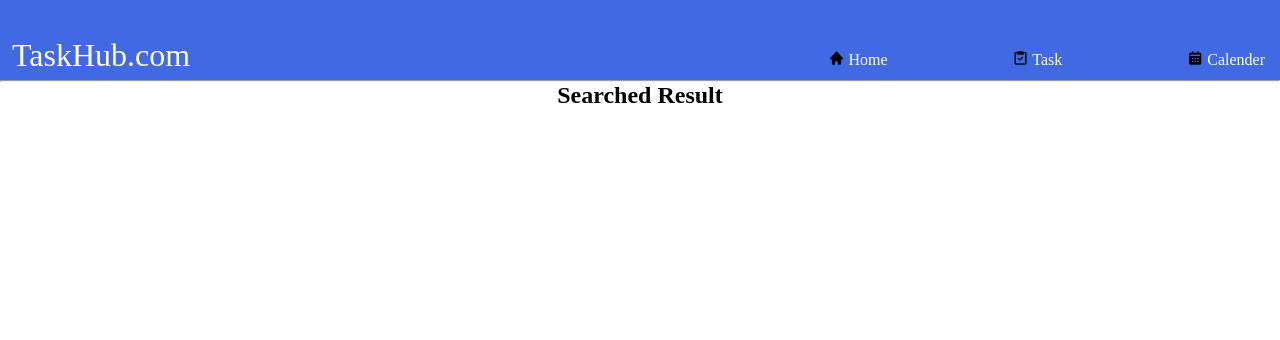
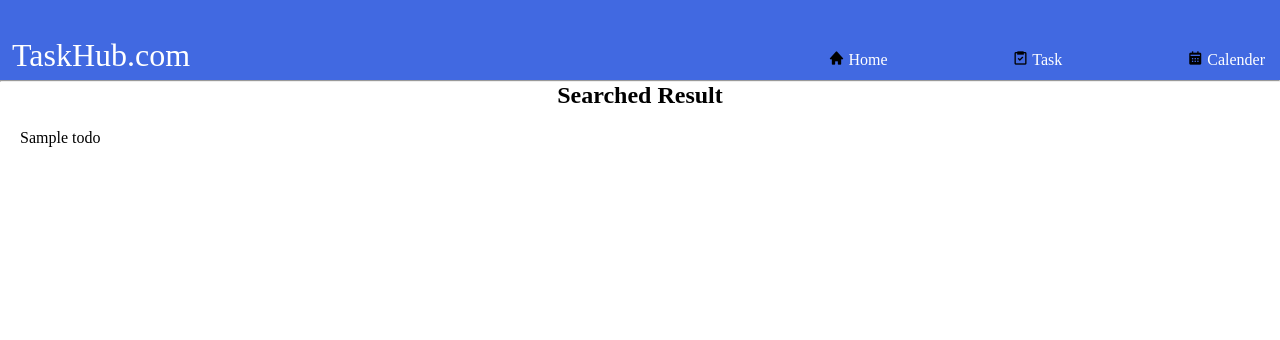
Before and after one commit to Stephen842/Todo_WebApp, a Django app: template todo/todo_app/todo/templates/todo/search_results.html in a window 1280 px wide. Shown: the top 340 px of the page. Run offline with Django 4.2, Linux system fonts and the light colour scheme; tables that the repository leaves empty hold one stand-in row (values such as "Sample post"); the template is opened without the code that fills it: values that come from a table or form of the project are taken from there, most other values are stand-ins (such as "Sample title", 1, 10 or a date in 2020).

Commit message:
still working but this time with positive outcome

```diff
--- a/todo/todo_app/todo/static/style2.css
+++ b/todo/todo_app/todo/static/style2.css
@@ -179,3 +179,19 @@
 	padding: 3px;
 	color: #fff
 }
+
+/*
+ * This part of code is use to style the search_results.html templates
+ */
+.searches a{
+	color: #000;
+	cursor: pointer;
+	text-decoration: none;
+}
+.searches a:hover{
+	color: #4169E1;
+}
+.searched_display{
+	padding: 20px;
+	display: block;
+}
--- a/todo/todo_app/todo/templates/todo/details.html
+++ b/todo/todo_app/todo/templates/todo/details.html
@@ -13,7 +13,7 @@
         <link rel = 'stylesheet' href = 'https://fonts.googleapis.com/icon?family=Material+Icons'>
         <meta http-equiv = 'Content-Type' content = 'text/html; charset = utf-8'>
         <meta name 'author' content = 'Pythogenius'>
-        <title> {{ title }} </title>
+        <title> Details Of Item </title>
         <style type = 'text/css'>
 
         </style>
--- a/todo/todo_app/todo/templates/todo/search_results.html
+++ b/todo/todo_app/todo/templates/todo/search_results.html
@@ -38,9 +38,9 @@
 
         <div>
             <h2>Searched Result</h2>
-            <ul>
+            <ul class = 'searches'>
                 {% for i in object_list %}
-		<li><a href = 'details/{{x.id}}'> {{ i }} </a></li>
+		            <p class = 'searched_display'><a href = 'details/{{x.id}}'> {{ i }} </a></p>
                 {% endfor %}
             </ul>
 
```
